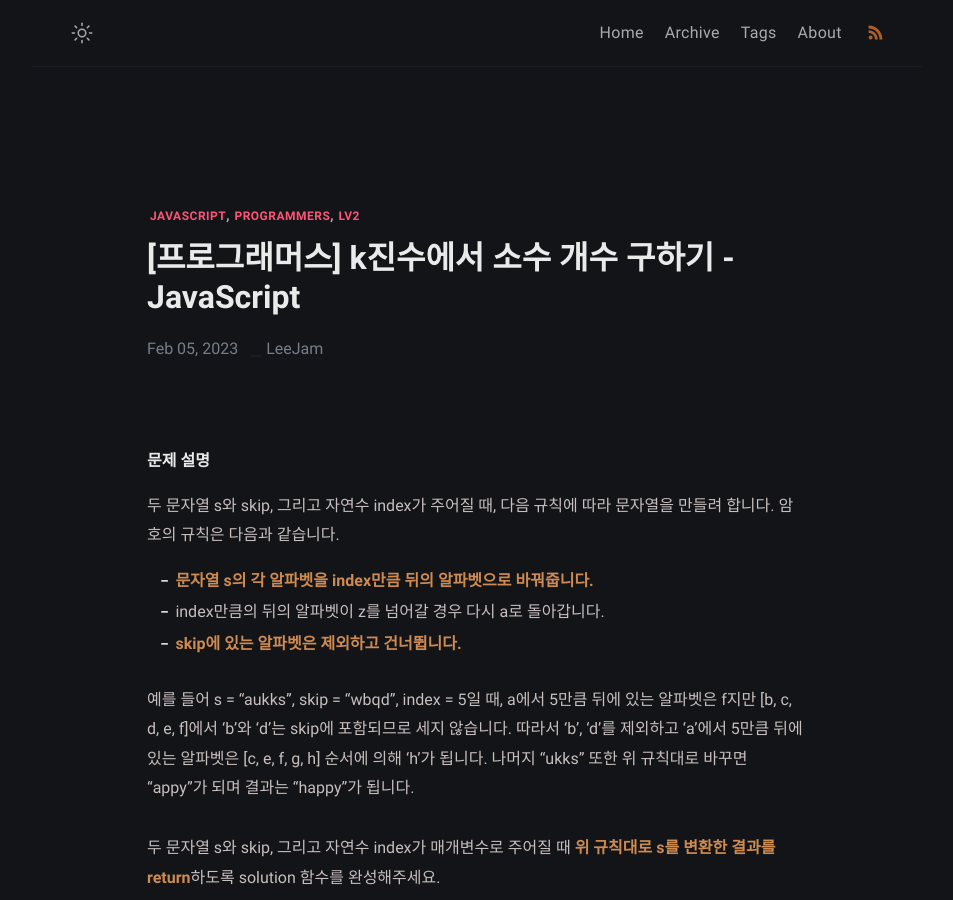
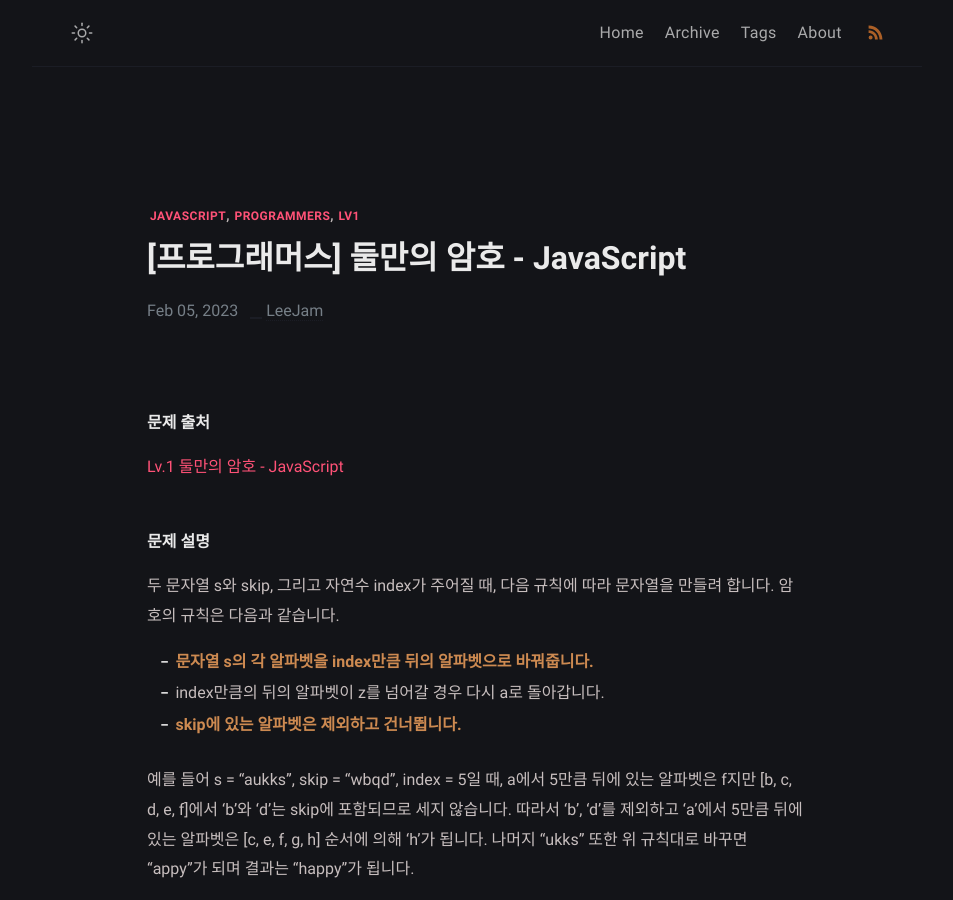
Before and after one commit to LeeJams/LeeJams.github.io, a Jekyll site: the page built from _posts/programmers/2023-02-05-둘만의-암호.md, in a window 1280 px wide and 900 px high. Shown: the whole window, without its empty margins (163-1116 px from the left). Built offline with Jekyll 4.4.1, drawn with Linux system fonts in a browser that asks for light colours; comment, search, counter and statistics services are not loaded.

Commit message:
출처 추가

```diff
--- a/_posts/programmers/2023-02-05-둘만의-암호.md
+++ b/_posts/programmers/2023-02-05-둘만의-암호.md
@@ -1,8 +1,12 @@
 ---
 layout: post
-title: "[프로그래머스] k진수에서 소수 개수 구하기 - JavaScript"
-tags: [JAVASCRIPT, PROGRAMMERS, LV2]
+title: "[프로그래머스] 둘만의 암호 - JavaScript"
+tags: [JAVASCRIPT, PROGRAMMERS, LV1]
 ---
+
+##### 문제 출처
+
+[Lv.1 둘만의 암호 - JavaScript](https://school.programmers.co.kr/learn/courses/30/lessons/155652?language=javascript){:target="\_blank"}
 
 ##### 문제 설명
 
@@ -45,7 +49,6 @@ function solution(s, skip, index) {
   // match() 메서드를 이용하면 w b q d 를 제외한 단어의 배열이 나온다.
 
   for (const c of s) {
-
     // 단어를 제외했으니 단어를 하나씩 확인하면서 index를 더해준다.
     const idx = alpabet.indexOf(c) + index;
 
```
Also changed, not shown: _posts/programmers/2023-01-14-다음-큰-숫자.md (+3 -0 lines), _posts/programmers/2023-02-02-k진수에서-소수-개수-구하기.md (+3 -0 lines).
